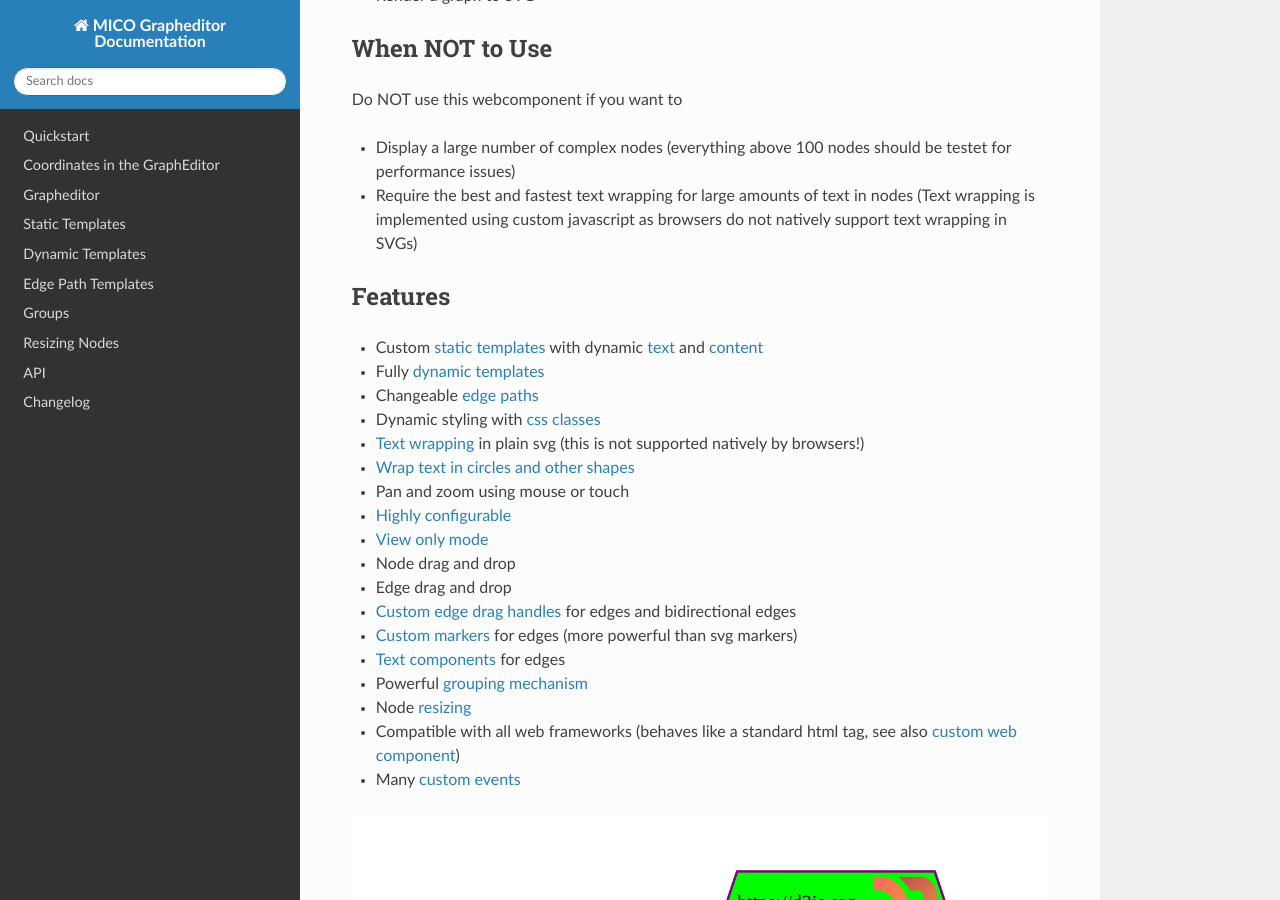
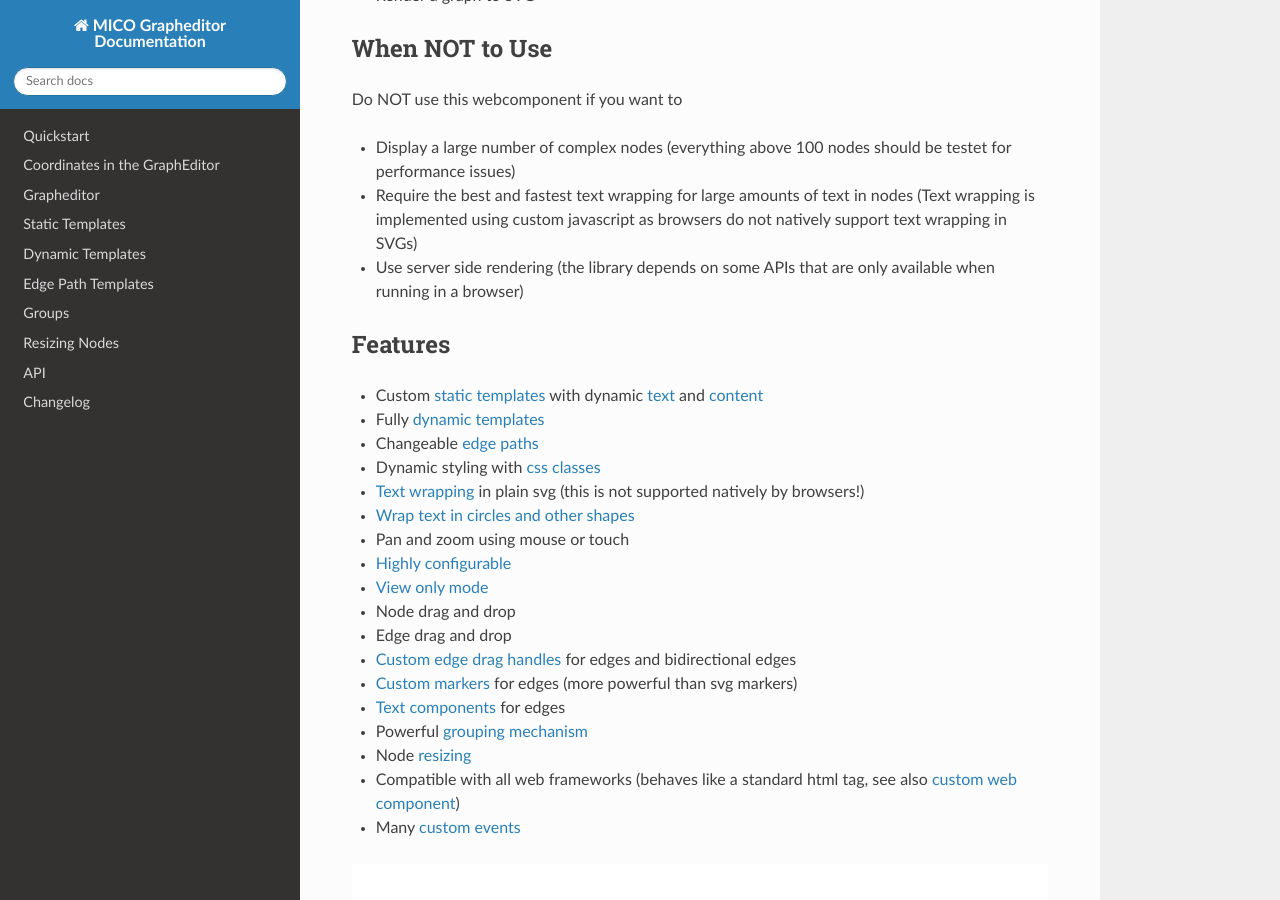
Before and after one commit to UST-MICO/grapheditor, a Sphinx documentation site: the page built from docs/index.rst, in a window 1280 px wide and 900 px high, scrolled down 629 px. Built offline with Sphinx 7.4.7 and the Read the Docs theme 3.1.0, drawn with Linux system fonts in a browser that asks for light colours; formulas are drawn with MathJax 3.

Commit message:
Add warning for when not to use webcomponent

```diff
--- a/docs/index.rst
+++ b/docs/index.rst
@@ -34,6 +34,7 @@
 * Display a large number of complex nodes (everything above 100 nodes should be testet for performance issues)
 * Require the best and fastest text wrapping for large amounts of text in nodes
   (Text wrapping is implemented using custom javascript as browsers do not natively support text wrapping in SVGs)
+* Use server side rendering (the library depends on some APIs that are only available when running in a browser)
 
 
 Features
```
